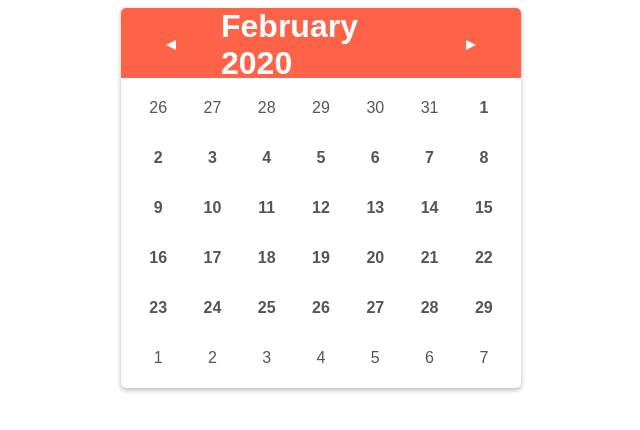
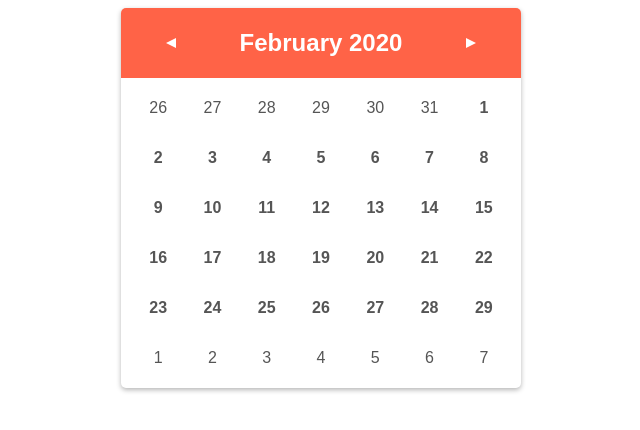
Before and after one commit to uri-ustrell/holidays-calendar-nextjs, a Next.js app: page / in a window 1280 px wide. Shown: the top 430 px of the page, without its empty margins (319-959 px from the left). Built offline with nearby package versions, Linux system fonts and the light colour scheme; no server answers.

Commit message:
send current date to calendar instead of month

```diff
--- a/components/CalendarHeader.jsx
+++ b/components/CalendarHeader.jsx
@@ -5,7 +5,7 @@ const Title = styled.div`
 	margin-bottom: 1rem;
 	margin: auto;
 	font-weight: bold;
-	font-size: 2em;
+	font-size: 1.5em;
 `;
 
 const Pointer = styled.div`
--- a/components/calendar.jsx
+++ b/components/calendar.jsx
@@ -1,5 +1,4 @@
 import React, { useState } from "react";
-import dayjs from "dayjs";
 import styled from "styled-components";
 import CalendarHeader from "./CalendarHeader";
 import * as calendarUtils from "../utils/calendarUtils";
@@ -43,14 +42,10 @@ const CalendarDay = styled.div`
     `}
 `;
 
-const getCurrentDate = () => dayjs();
+export const Calendar = ({ date, holidays }) => {
+	const [month, setMonth] = useState(date);
 
-export const Calendar = ({ year, holidays }) => {
-	const [month, setMonth] = useState(
-		calendarUtils.getMonthNumber(getCurrentDate())
-	);
-
-	const monthDays = calendarUtils.getMonthDaysMap(year, month);
+	const monthDays = calendarUtils.getMonthDaysMap(month);
 	const firstDayPosition = calendarUtils.getFirstDayPosition(
 		monthDays[Object.keys(monthDays)[0]]
 	);
@@ -61,13 +56,13 @@ export const Calendar = ({ year, holidays }) => {
 	);
 
 	const handleChangeMonthClick = steps =>
-		setMonth(prevMonth => prevMonth + steps);
+		setMonth(prevMonth => prevMonth.add(steps, "month"));
 
 	return (
 		<CalendarWrapper>
 			<CalendarHeader
-				year={year}
-				month={calendarUtils.formatMonth(month)}
+				year={calendarUtils.formatYear(month)}
+				month={calendarUtils.formatMonthToString(month)}
 				handleChangeMonthClick={handleChangeMonthClick}
 			/>
 			<CalendarGrid>
--- a/pages/index.jsx
+++ b/pages/index.jsx
@@ -1,5 +1,6 @@
 import React from "react";
 import fetch from "isomorphic-unfetch";
+import dayjs from "dayjs";
 import { Calendar } from "../components/calendar";
 
 /*** Nager.Date Public Holiday API (https://date.nager.at/Api) ***/
@@ -15,9 +16,12 @@ const getCountries = async () => {
 	return res.json();
 };
 
+const getCurrentDate = () => dayjs();
+
 const Index = () => {
 	const year = 2020;
 	const country = "ES";
+	const today = getCurrentDate();
 	const [holidays, setHolidays] = React.useState([]);
 
 	React.useEffect(() => {
@@ -27,7 +31,7 @@ const Index = () => {
 	return (
 		<Calendar
 			className="holidaysCalendar"
-			year={year}
+			date={today}
 			holidays={holidays}
 		/>
 	);
--- a/utils/calendarUtils.js
+++ b/utils/calendarUtils.js
@@ -1,6 +1,12 @@
 import dayjs from "dayjs";
 
-const getMonthDays = (year, month) => new Date(year, month, 0).getDate();
+export const getMonthDays = date =>
+	parseInt(
+		dayjs(date)
+			.endOf("month")
+			.format("D"),
+		10
+	);
 
 const getDate = (year, month, day) => dayjs(new Date(year, month, day));
 
@@ -10,15 +16,17 @@ const dateToMapDay = (day, props) => ({
 
 export const getFirstDayPosition = day => dayjs(day.date).get("d");
 
-export const getMonthDaysMap = (year, month) => {
-	const monthDays = getMonthDays(year, month);
-	return Array.from({ length: monthDays + 1 }).reduce((monthDays, _, day) => {
-		const date = getDate(year, month - 1, day);
-		return {
-			...monthDays,
-			...dateToMapDay(date, { active: true })
-		};
-	});
+export const getMonthDaysMap = date => {
+	const amountMonthDays = getMonthDays(date);
+	return Array.from({ length: amountMonthDays }).reduce(
+		(monthDays, _, day) => {
+			return {
+				...monthDays,
+				...dateToMapDay(date.set("date", day + 1), { active: true })
+			};
+		},
+		{}
+	);
 };
 
 export const getMonthViewMap = monthDays => {
@@ -51,7 +59,6 @@ export const getMonthNumber = date => parseInt(dayjs(date).format("M"), 10);
 
 export const formatDate = date => dayjs(date).format("D");
 
-export const formatMonth = month =>
-	dayjs()
-		.month(month - 1)
-		.format("MMMM");
+export const formatMonthToString = date => dayjs(date).format("MMMM");
+
+export const formatYear = date => dayjs(date).format("YYYY");
```
Also changed, not shown: 1 other file (tests, documents, lock files or other folders).
